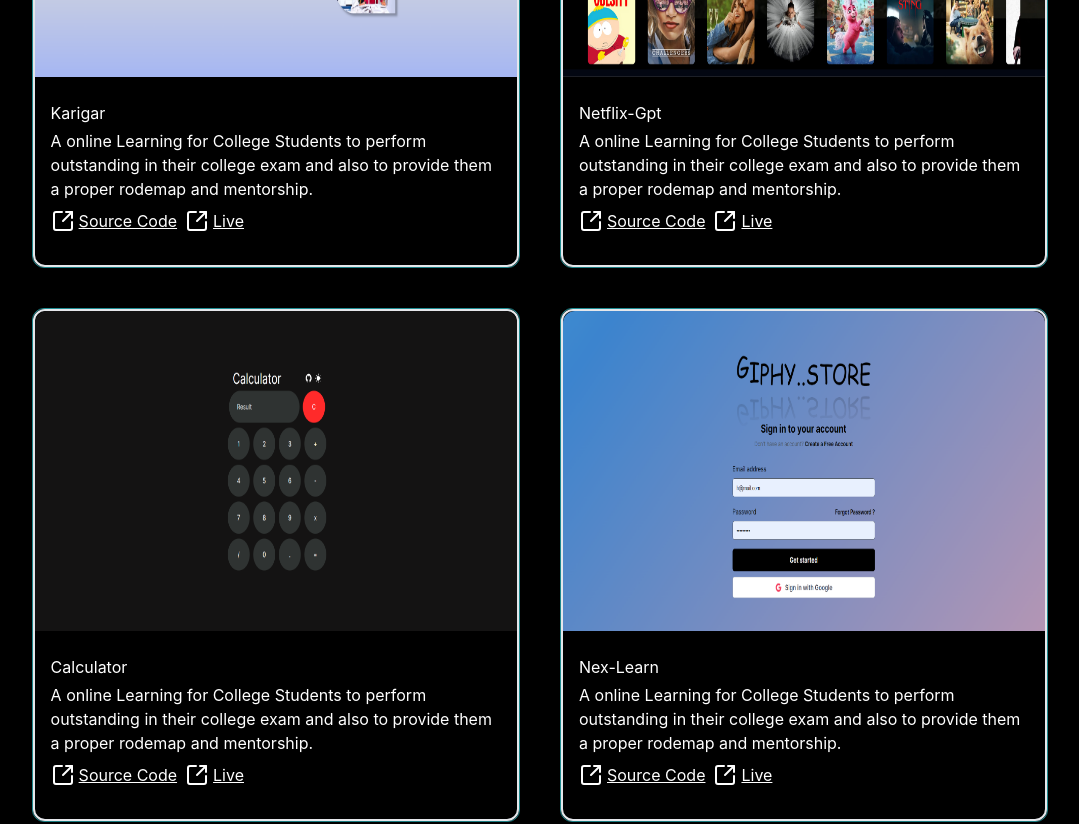
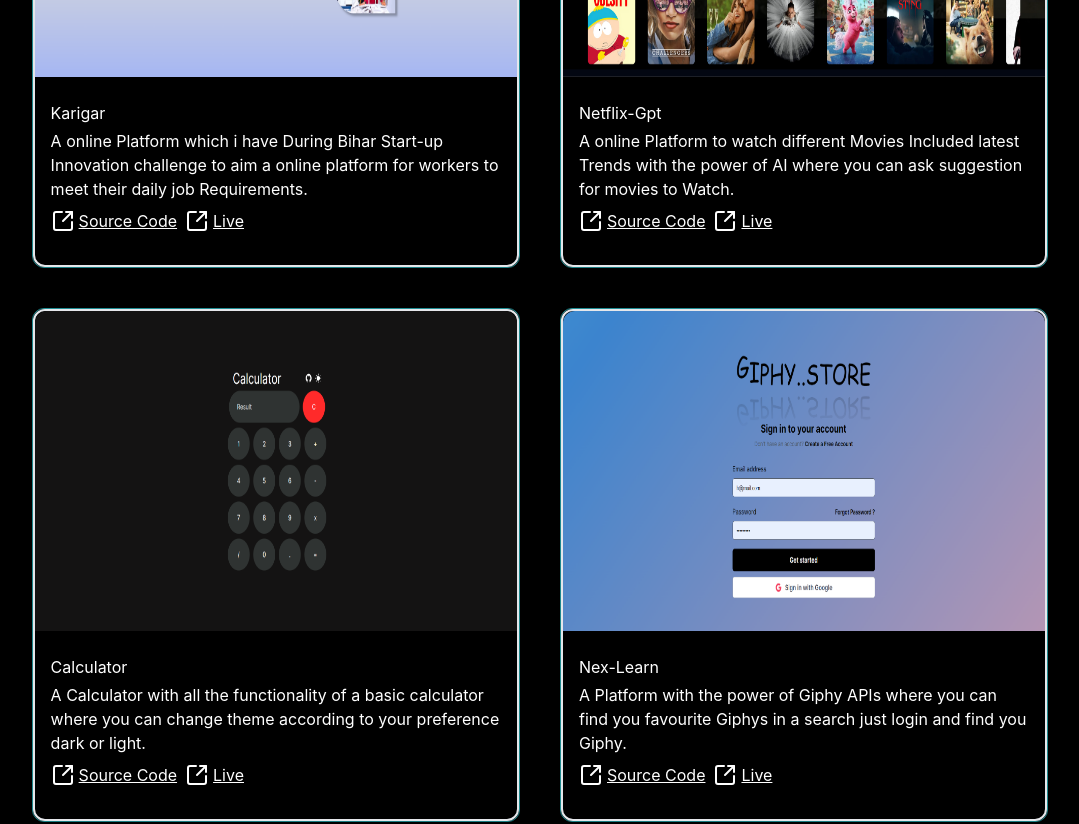
Before and after one commit to Harshsharmaa28/Portfolio, a React (Create React App) app: page /projects in a window 1280 px wide. Shown: the part 1120-1944 px from the top of the page, without its empty margins (100-1179 px from the left). Built offline with nearby package versions, Linux system fonts and the light colour scheme.

Commit message:
Added analytics and description of the some projects

```diff
--- a/package.json
+++ b/package.json
@@ -7,6 +7,7 @@
     "@testing-library/jest-dom": "^5.17.0",
     "@testing-library/react": "^13.4.0",
     "@testing-library/user-event": "^13.5.0",
+    "@vercel/analytics": "^1.3.1",
     "aos": "^2.3.4",
     "framer-motion": "^11.2.6",
     "lucide-react": "^0.379.0",
--- a/src/index.js
+++ b/src/index.js
@@ -6,15 +6,17 @@
 import { BrowserRouter as Router } from "react-router-dom";
 import { Provider } from 'react-redux';
 import appStore from './utils/appStore';
+import { Analytics } from "@vercel/analytics/react"
 
 const root = ReactDOM.createRoot(document.getElementById('root'));
 root.render(
   <React.StrictMode>
-    <Provider store={appStore}>
-      <Router restoration="auto">
-        <App />
-      </Router>
-    </Provider>
+    <Analytics/>
+      <Provider store={appStore}>
+        <Router restoration="auto">
+          <App />
+        </Router>
+      </Provider>
   </React.StrictMode>
 );
 
--- a/src/utils/constant.js
+++ b/src/utils/constant.js
@@ -180,7 +180,7 @@
     {
         imageUrl: "./assets/portfolio.png",
         title: "My-portfolio",
-        description: "A online Learning for College Students to perform outstanding in their college exam and also to provide them a proper rodemap and mentorship.",
+        description: "This my-portfolio which insides of my skills in web development and what all different projects i have made in web.",
         source_code: "https://github.com/Harshsharmaa28/Portfolio",
         hostedUrl: "/",
         key: 2,
@@ -188,7 +188,7 @@
     {
         imageUrl: "./assets/bic.png",
         title: "Karigar",
-        description: "A online Learning for College Students to perform outstanding in their college exam and also to provide them a proper rodemap and mentorship.",
+        description: "A online Platform which i have During Bihar Start-up Innovation challenge to aim a online platform for workers to meet their daily job Requirements.",
         source_code: "https://github.com/Harshsharmaa28/KarigarBIC",
         hostedUrl: "https://karigar-bic-7lr9.vercel.app/",
         key: 3,
@@ -196,7 +196,7 @@
     {
         imageUrl:"./assets/netflix.png",
         title: "Netflix-Gpt",
-        description: "A online Learning for College Students to perform outstanding in their college exam and also to provide them a proper rodemap and mentorship.",
+        description: "A online Platform to watch different Movies Included latest Trends with the power of AI where you can ask suggestion for movies to Watch.",
         source_code: "https://github.com/Harshsharmaa28/Netflix-Gpt",
         hostedUrl: "https://harsh-netflix-gpt.vercel.app/",
         key: 4,
@@ -204,7 +204,7 @@
     {
         imageUrl:"./assets/calci.png",
         title: "Calculator",
-        description: "A online Learning for College Students to perform outstanding in their college exam and also to provide them a proper rodemap and mentorship.",
+        description: "A Calculator with all the functionality of a basic calculator where you can change theme according to your preference dark or light.",
         source_code: "https://github.com/Harshsharmaa28/Calculator",
         hostedUrl: "https://harshsharmaa28.github.io/Calculator/",
         key: 4,
@@ -212,7 +212,7 @@
     {
         imageUrl:"./assets/giphy.png",
         title: "Nex-Learn",
-        description: "A online Learning for College Students to perform outstanding in their college exam and also to provide them a proper rodemap and mentorship.",
+        description: "A Platform with the power of Giphy APIs where you can find you favourite Giphys in a search just login and find you Giphy.",
         source_code: "https://github.com/Harshsharmaa28/Giphy-storee",
         hostedUrl: "https://giphy-store-rtl3.vercel.app/",
         key: 4,
```
Also changed, not shown: 1 other file (tests, documents, lock files or other folders).
